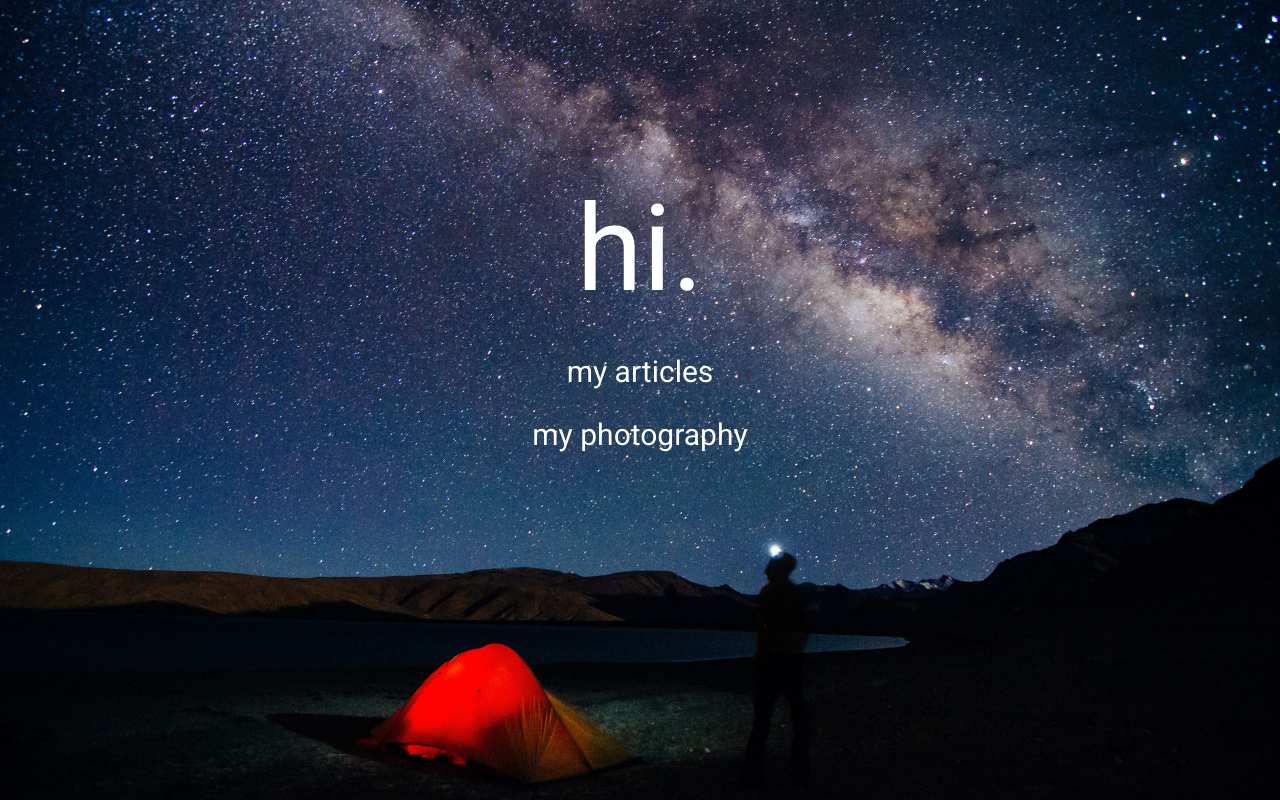
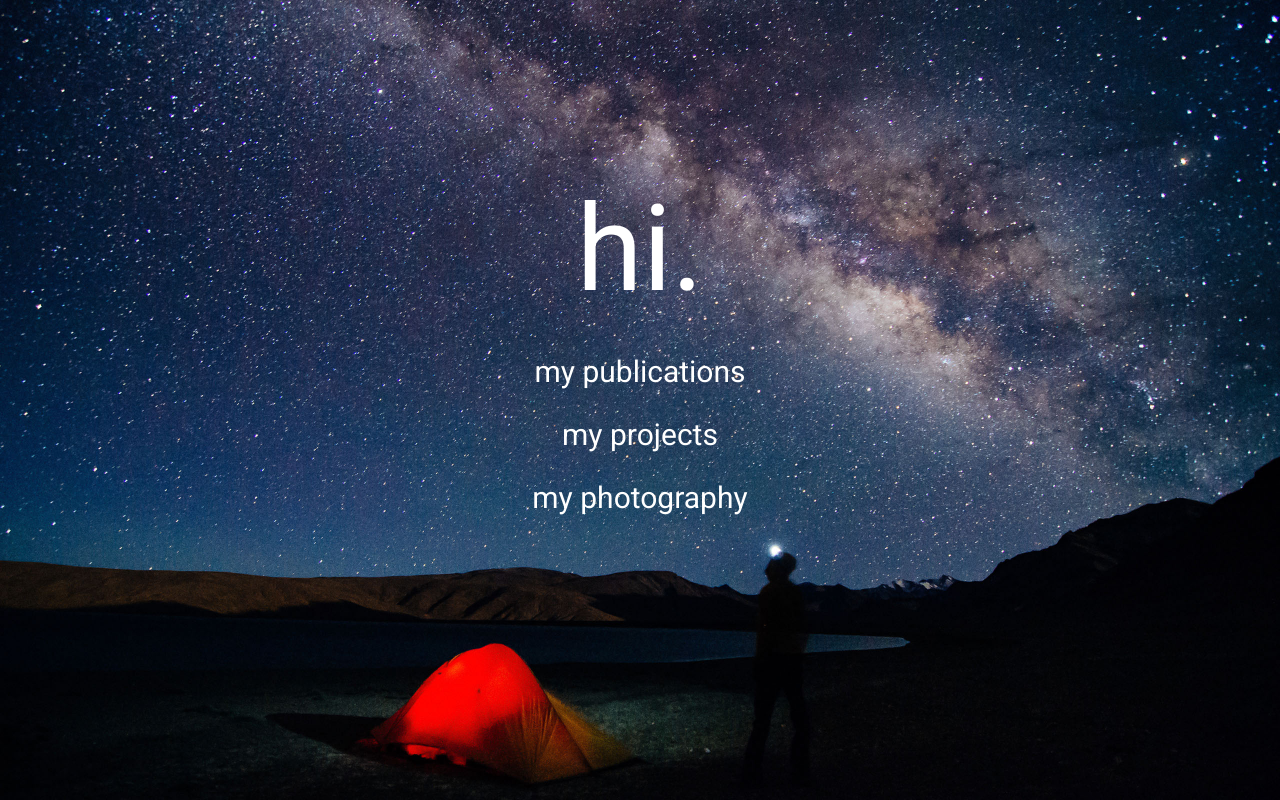
Before and after one commit to biswaroopmukherjee/biswaroopmukherjee.github.io, a plain HTML site: page index.html in a window 1280 px wide. Drawn offline with nearby package versions, Linux system fonts and the light colour scheme.

Commit message:
Update index.html

```diff
--- a/index.html
+++ b/index.html
@@ -40,7 +40,12 @@
       </div>
       <div class="row" style="margin-top:10px">
         <h2>
-          <a href="https://scholar.google.com/citations?user=0vWg8eAAAAAJ&hl=en">my articles</a>
+          <a href="https://scholar.google.com/citations?user=0vWg8eAAAAAJ&hl=en">my publications</a>
+        </h2>
+      </div>
+      <div class="row" >
+        <h2>
+          <a href="https://github.com/biswaroopmukherjee">my projects</a>
         </h2>
       </div>
       <div class="row" >
```
